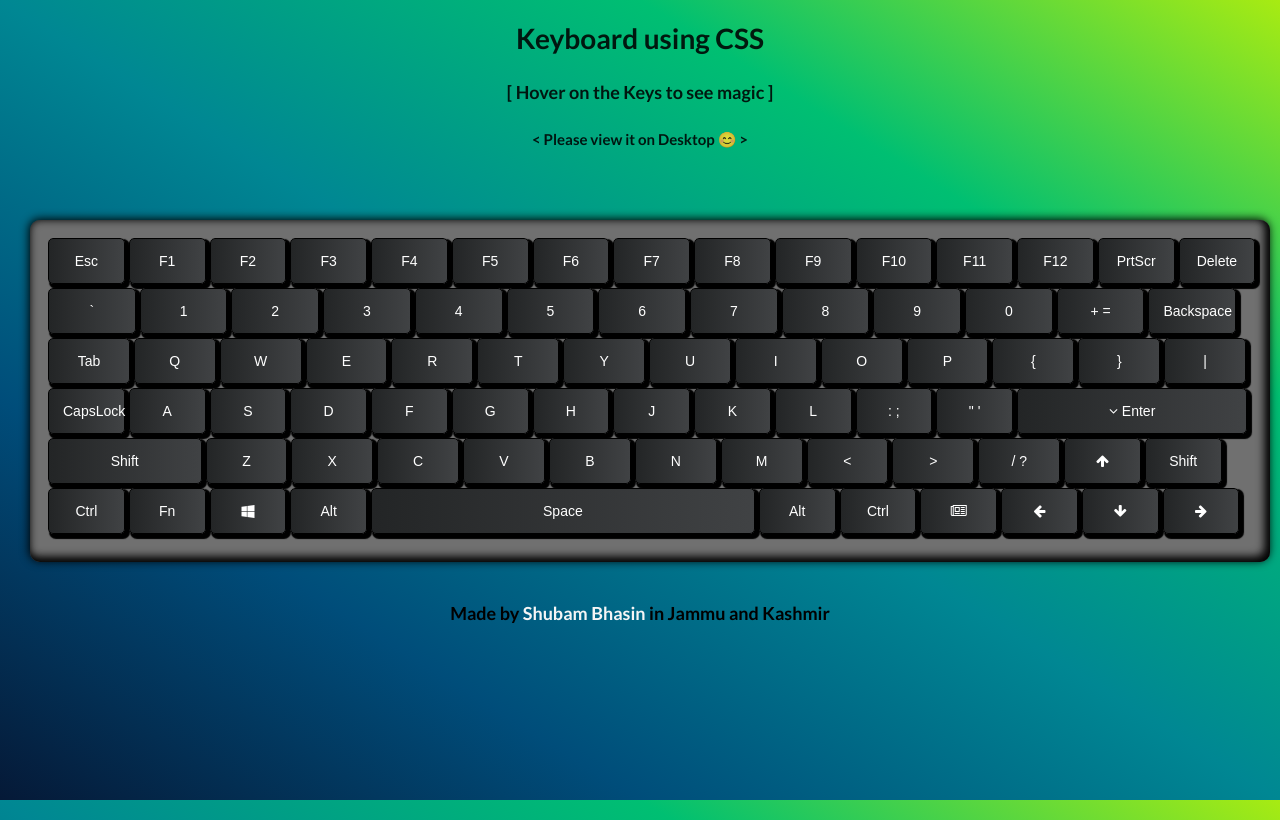
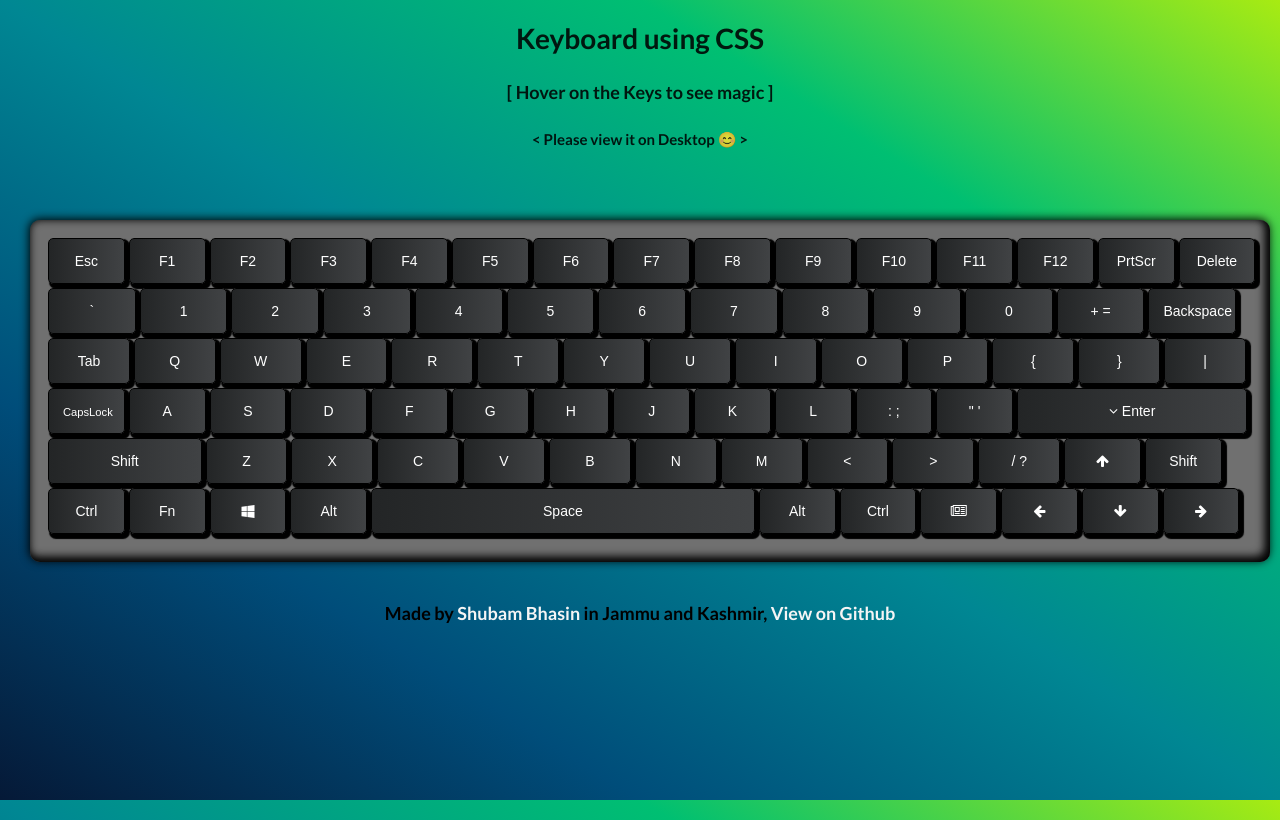
Before and after one commit to shubambhasin/Keyboard-css, a plain HTML site: page index.html in a window 1280 px wide. Drawn offline with nearby package versions, Linux system fonts and the light colour scheme.

Commit message:
key text adjusted

```diff
--- a/index.html
+++ b/index.html
@@ -72,7 +72,7 @@
           <button class="column bgg-gray">|</button>
         </div>
         <div class="ui sixteen column grid">
-          <button class="ui one wide column bgg-gray">CapsLock</button>
+          <button class="ui one wide column bgg-gray"><small>CapsLock</small></button>
           <button class="column bgg-gray alphabet">A</button>
           <button class="column bgg-gray alphabet">S</button>
           <button class="column bgg-gray alphabet">D</button>
@@ -134,10 +134,10 @@
       <h3>
         Made by
         <a href="https://github.com/shubambhasin" target="_blank" class="link"
-          >Shubam Bhasin</a
-        >
-        in Jammu and Kashmir
+          >Shubam Bhasin</a>
+        in Jammu and Kashmir, <a href="https://github.com/shubambhasin/Keyboard-css" class="link">View on Github</a>
       </h3>
+
     </div>
     <script src="./logic.js"></script>
   </body>
```
Also changed, not shown: icon.jpg.
